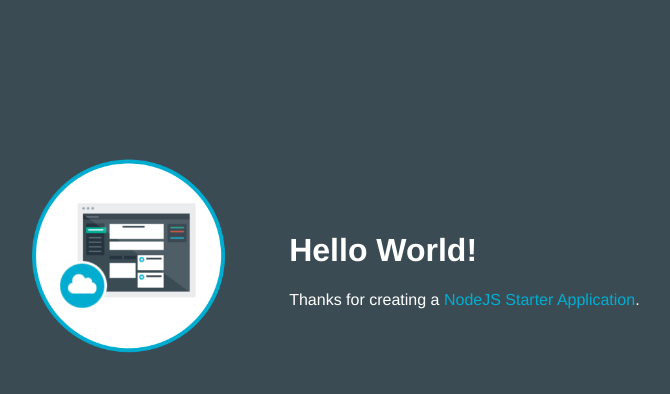
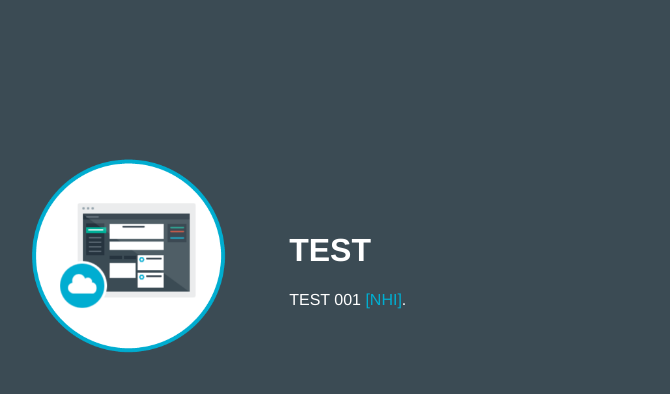
Before and after one commit to niltonh73/NHI001-1479415080309, a website: page public/index.html in a window 1280 px wide. Shown: the whole page, without its empty margins (253-923 px from the left). Drawn offline with Linux system fonts and the light colour scheme.

Commit message:
Update index.html

```diff
--- a/public/index.html
+++ b/public/index.html
@@ -16,8 +16,8 @@
           <img class = "newappIcon" src="images/newapp-icon.png">
         </td>
         <td>
-          <h1 id="message">Hello World!</h1>
-          <p class='description'></p> Thanks for creating a <span class = "blue">NodeJS Starter Application</span>.
+          <h1 id="message">TEST</h1>
+          <p class='description'></p> TEST 001 <span class = "blue"> [NHI]</span>.
         </td>
       </tr>
     </table>
```
